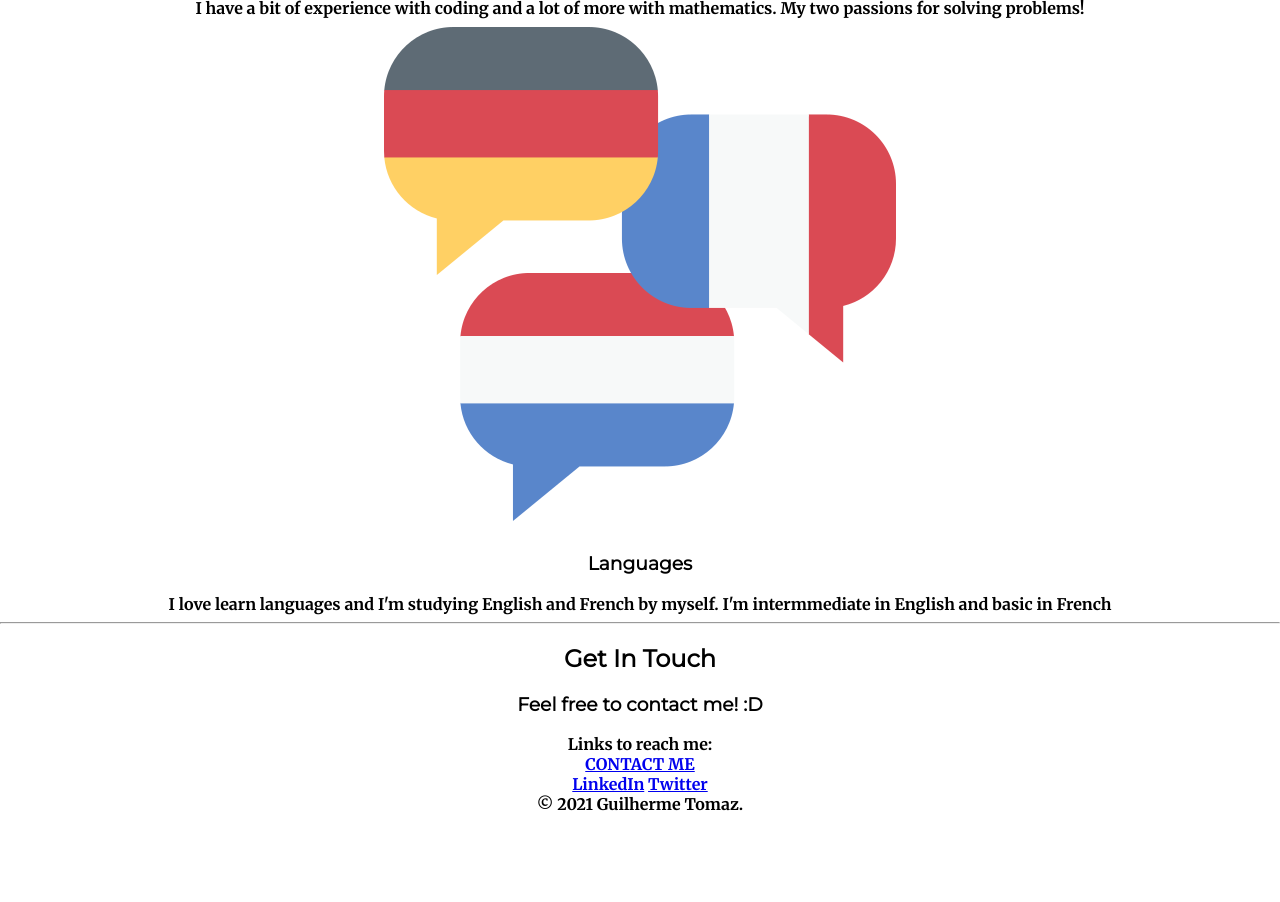
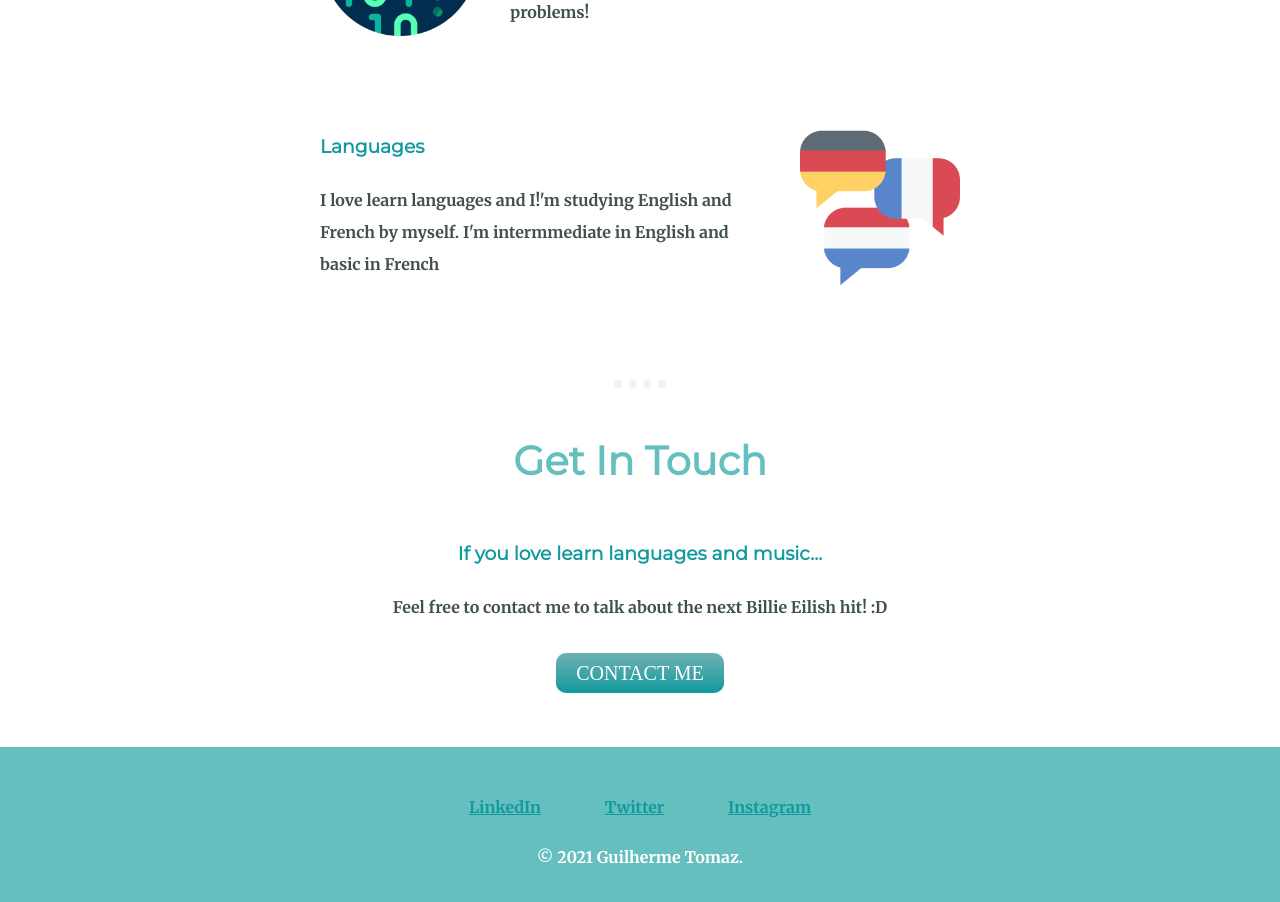
Before and after one commit to GuiTomaz/CSS-Studies, a plain HTML site: page index.html in a window 1280 px wide. Shown: the part 1600-2502 px from the top of the page. Before the commit the page ends 2414 px from the top, so only its background shows below. Drawn offline with Linux system fonts and the light colour scheme.

Commit message:
Site finished

```diff
--- a/css/styles.css
+++ b/css/styles.css
@@ -2,31 +2,54 @@ body {
   margin: 0;
   text-align:center;
   font-family: 'Merriweather', serif;
+  font-size:1em;/* Define o padrão de font-size para os filhos*/
+
+
 }
 .prof{
   border-radius:50%;
 }
+
+
+/* 100% equals 16 px
+562.5 = 90px/16px*/
+/*1em = 16px = 100%
+rem refere-se ao root, ignora o font-size do parent, recomenda-se
+usar rem
+
+Quando se trata de margin, padding, recomenda-se usar px mesmo,
+preferencia, apenas. Pois fica mais preciso e menos confuso*/
 h1 {
-
-  margin-top:0;
+  font-size:5.625rem;
+  margin:50px auto 0 auto;
   font-family: 'Sacramento', cursive;
+  color: #66BFBF;
+  line-height:2;
 }
-
+a{
+  color:#11999E;
+  margin:30px 30px;
+}
 h2{
   font-family: 'Montserrat', sans-serif;
+  font-size:2.5rem;
+  color: #66BFBF;
 }
-
+.student{
+  font-weight: normal;
+}
 h3{
   font-family: 'Montserrat', sans-serif;
+  color:#11999E;
 }
 p {
   margin: 0;
-
+  color:#40514E;
 }
 
 .top-container {
   position:relative;
-  background-color: #f8f1f1;
+  background-color: #EAF6F6;
   padding-top:100px;
 }
 .stu {
@@ -45,3 +68,100 @@ p {
   left:300px;
   bottom:300px;
 }
+
+
+.skill-row{
+  width:50%;
+  margin:100px auto 100px auto;
+  text-align:left;
+  line-height:2;
+}
+
+
+.bottom-container{
+  background-color:#66BFBF;
+  padding:50px;
+}
+.bin-code{
+  width:25%;
+  float:left;
+  margin-right:30px;
+}
+hr{
+
+  width:4%;
+  border: 8px dotted;
+  border-style: none none dotted;
+  color:#EAF6F6;
+}
+.lang{
+  width:25%;
+  float:right;
+  margin-left:30px;
+}
+.profile{
+  width:50%;
+  margin:100px auto 100px auto;
+}
+.prof{
+    width:25%;
+}
+.contact-me{
+  margin:24px auto;
+  line-height:2;
+}
+
+.contact-me p{
+
+}
+.rights{
+  margin-top:30px;
+  color:white;
+}
+
+.btn {
+   background: #70B1B3;
+   background-image: -webkit-linear-gradient(top, #70B1B3, #11999E);
+   background-image: -moz-linear-gradient(top, #70B1B3, #11999E);
+   background-image: -ms-linear-gradient(top, #70B1B3, #11999E);
+   background-image: -o-linear-gradient(top, #70B1B3, #11999E);
+   background-image: -webkit-gradient(to bottom, #70B1B3, #11999E);
+   -webkit-border-radius: 10px;
+   -moz-border-radius: 10px;
+   border-radius: 10px;
+   color: #FFFFFF;
+   font-family: Brush Script MT;
+   font-size: 20px;
+   font-weight: 100;
+   padding: 0 20px;
+   text-decoration: none;
+   display: inline-block;
+   cursor: pointer;
+   text-align: center;
+}
+
+.btn:hover {
+   border: solid #000000 1px;
+   background: #1CD2D9;
+   background-image: -webkit-linear-gradient(top, #1CD2D9, #1CD2D9);
+   background-image: -moz-linear-gradient(top, #1CD2D9, #1CD2D9);
+   background-image: -ms-linear-gradient(top, #1CD2D9, #1CD2D9);
+   background-image: -o-linear-gradient(top, #1CD2D9, #1CD2D9);
+   background-image: -webkit-gradient(to bottom, #1CD2D9, #1CD2D9);
+   -webkit-border-radius: 20px;
+   -moz-border-radius: 20px;
+   border-radius: 20px;
+   text-decoration: none;
+}
+
+/*
+.code-skill-desc{
+  clear:left;
+}
+
+.lang-desc{
+  clear:right;
+}
+*/
+
+/*USE FLOAT ONLY FOR CASES WHEN YOU ARE WRAPPING TEXT*
--- a/index.html
+++ b/index.html
@@ -14,7 +14,7 @@
     <div class="top-container">
       <img class="top-cloud" src="images/cloud.png" alt="cloud-png">
       <h1>I'm Guilherme</h1>
-      <p>A <span class="stu">stu</span>dent</p>
+      <h2 class="student">A <span class="stu">stu</span>dent</h2>
       <img class="bottom-cloud" src="images/cloud.png" alt="cloud-png">
       <img src="images/mountain.png" alt="mountain-png">
 
@@ -29,21 +29,22 @@
       <div class="skills">
         <h2>My Skills.</h2>
         <div class="skill-row">
-          <img class="" src="images\binary-code.png" alt="">
+          <img class="bin-code" src="images\binary-code.png" alt="">
           <h3>Coding & Math</h3>
-          <p>I have a bit of experience with coding and a lot of more with mathematics. My two passions for solving problems! </p>
+          <p class="code-skill-desc">I have a bit of experience with coding and a lot of more with mathematics. My two passions for solving problems! </p>
         </div>
         <div class="skill-row">
-          <img class="" src="images\belgium.png" alt="">
+          <img class="lang" src="images\belgium.png" alt="">
           <h3>Languages</h3>
-          <p>I love learn languages and I'm studying English and French by myself. I'm intermmediate in English and basic in French</p>
+          <p class="lang-desc">I love learn languages and I!'m studying English and French by myself. I'm intermmediate in English and basic in French</p>
         </div>
       </div>
       <hr>
+
       <div class="contact-me">
         <h2>Get In Touch</h2>
-        <h3>Feel free to contact me! :D</h3>
-        <p>Links to reach me:</p>
+        <h3>If you love learn languages and music...</h3>
+        <p>Feel free to contact me to talk about the next Billie Eilish hit! :D</p>
         <a class="btn" href="mailto:gtomaz@id.uff.br">CONTACT ME</a>
       </div>
     </div>
@@ -52,7 +53,8 @@
     <div class="bottom-container">
       <a class="footer-link" href="https://www.linkedin.com/in/guilherme-tomaz-172596188">LinkedIn</a>
       <a class="footer-link" href="https://twitter.com/tomguiaz">Twitter</a>
-      <p>© 2021 Guilherme Tomaz.</p>
+      <a class="footer-link" href="https://www.instagram.com/tomgui.az/">Instagram</a>
+      <p class="rights">© 2021 Guilherme Tomaz.</p>
     </div>
   </body>
 </html>
```
